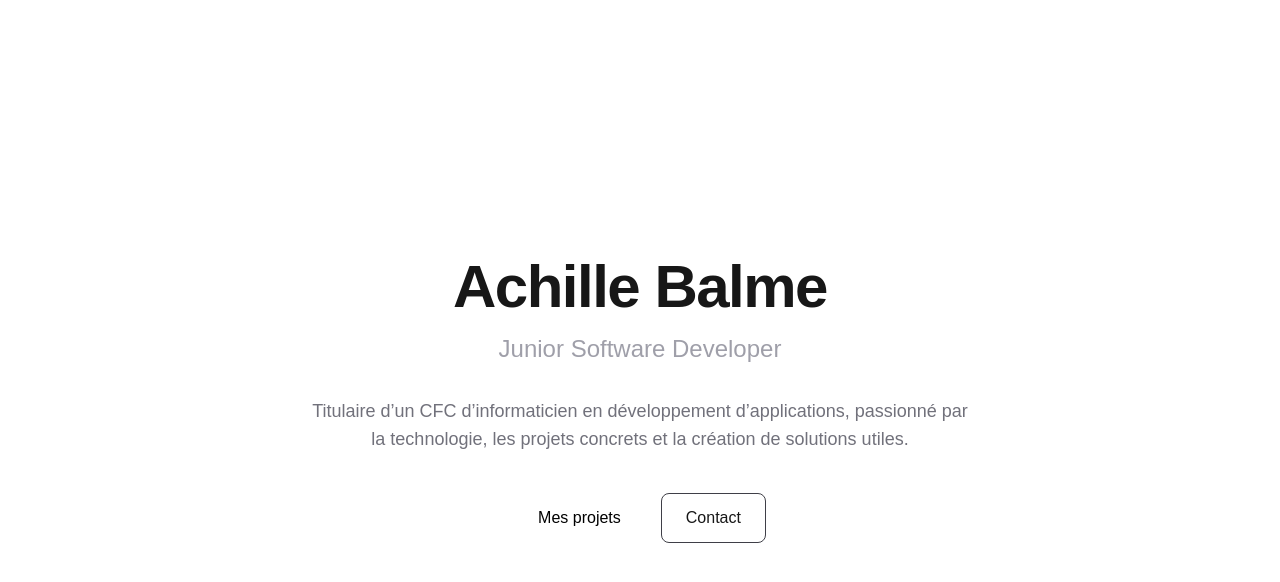
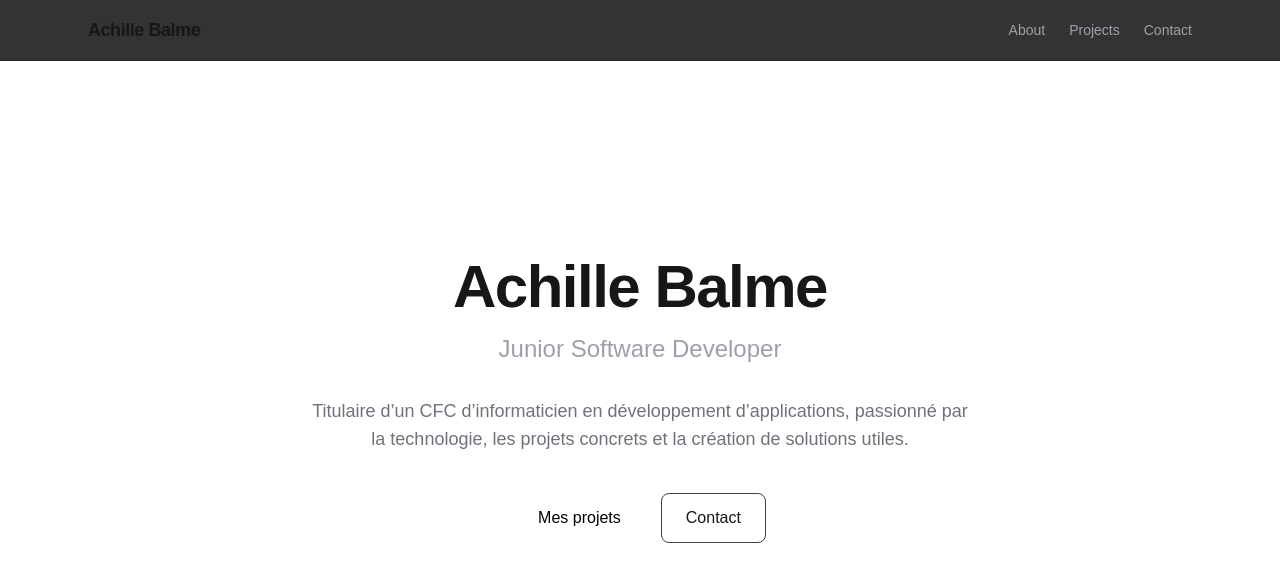
Before and after one commit to im4R3S/portfolio-achille, a Next.js app: page / in a window 1280 px wide. Shown: the top 582 px of the page. Built offline with nearby package versions, Linux system fonts and the light colour scheme.

Commit message:
feat: add navigation component

```diff
--- a/app/page.tsx
+++ b/app/page.tsx
@@ -1,5 +1,11 @@
+import Navbar from "@/components/Navbar";
 import Hero from "@/components/Hero";
 
 export default function Home() {
-  return <Hero />;
+  return (
+    <>
+      <Navbar />
+      <Hero />
+    </>
+  );
 }
--- /dev/null
+++ b/components/Navbar.tsx
@@ -0,0 +1,25 @@
+
+
+export default function Navbar() {
+  return (
+    <nav className="fixed top-0 left-0 right-0 z-50 border-b border-zinc-800 bg-black/80 backdrop-blur">
+      <div className="mx-auto flex max-w-6xl items-center justify-between px-6 py-4">
+        <div className="text-lg font-semibold tracking-tight">
+          Achille Balme
+        </div>
+
+        <div className="flex items-center gap-6 text-sm text-zinc-400">
+          <a href="#about" className="hover:text-white transition-colors">
+            About
+          </a>
+          <a href="#projects" className="hover:text-white transition-colors">
+            Projects
+          </a>
+          <a href="#contact" className="hover:text-white transition-colors">
+            Contact
+          </a>
+        </div>
+      </div>
+    </nav>
+  );
+}
```
